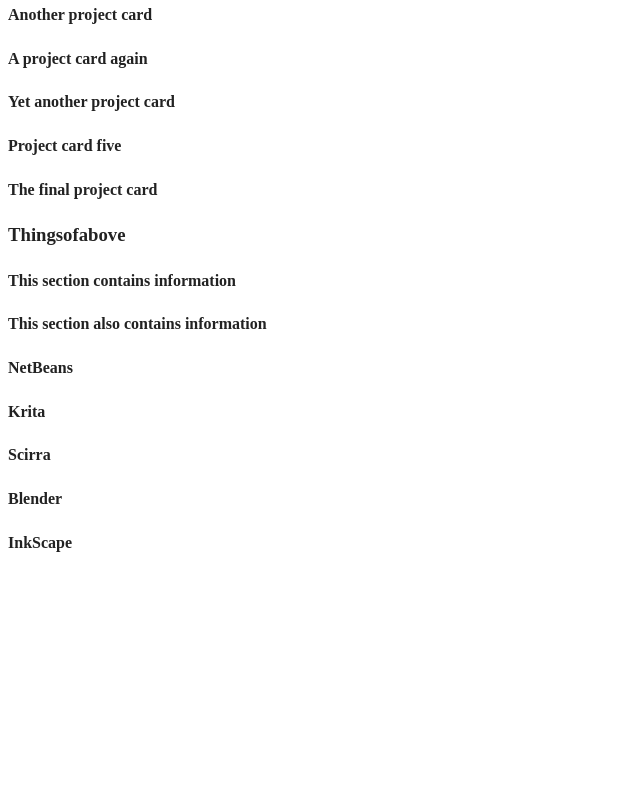
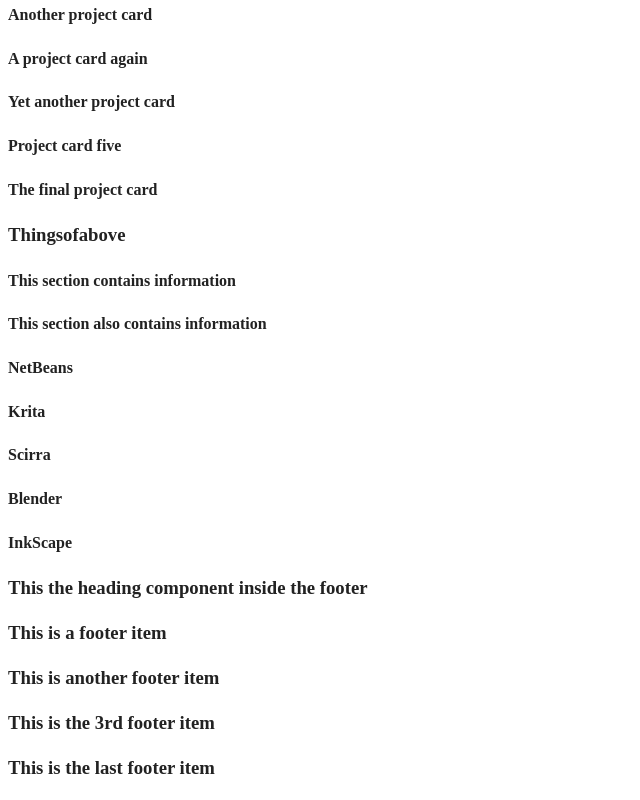
Before and after one commit to kennyharman/metrolics, a website built with webpack: page index.html in a window 1280 px wide. Shown: the part 670-1470 px from the top of the page, without its empty margins (0-640 px from the left). Before the commit the page ends 1245 px from the top, so only its background shows below. Built offline with nearby package versions, Linux system fonts and the light colour scheme.

Commit message:
Adding the footer

```diff
--- a/index.html
+++ b/index.html
@@ -152,6 +152,26 @@
       </div>
     </div>
   </div>
-
 </main>
+<footer class="footerSectionContainer">
+  <div class="footerOuterContainer">
+    <div class="footerHeading">
+      <h3>This the heading component inside the footer</h3>
+    </div>
+    <div class="footerItem">
+      <h3>This is a footer item</h3>
+    </div>
+    <div class="footerItem">
+      <h3>This is another footer item</h3>
+    </div>
+    <div class="footerItem">
+      <h3>This is the 3rd footer item</h3>
+    </div>
+    <div class="footerItem">
+      <h3>
+        This is the last footer item
+      </h3>
+    </div>
+  </div>
+</footer>
 </body>
```
